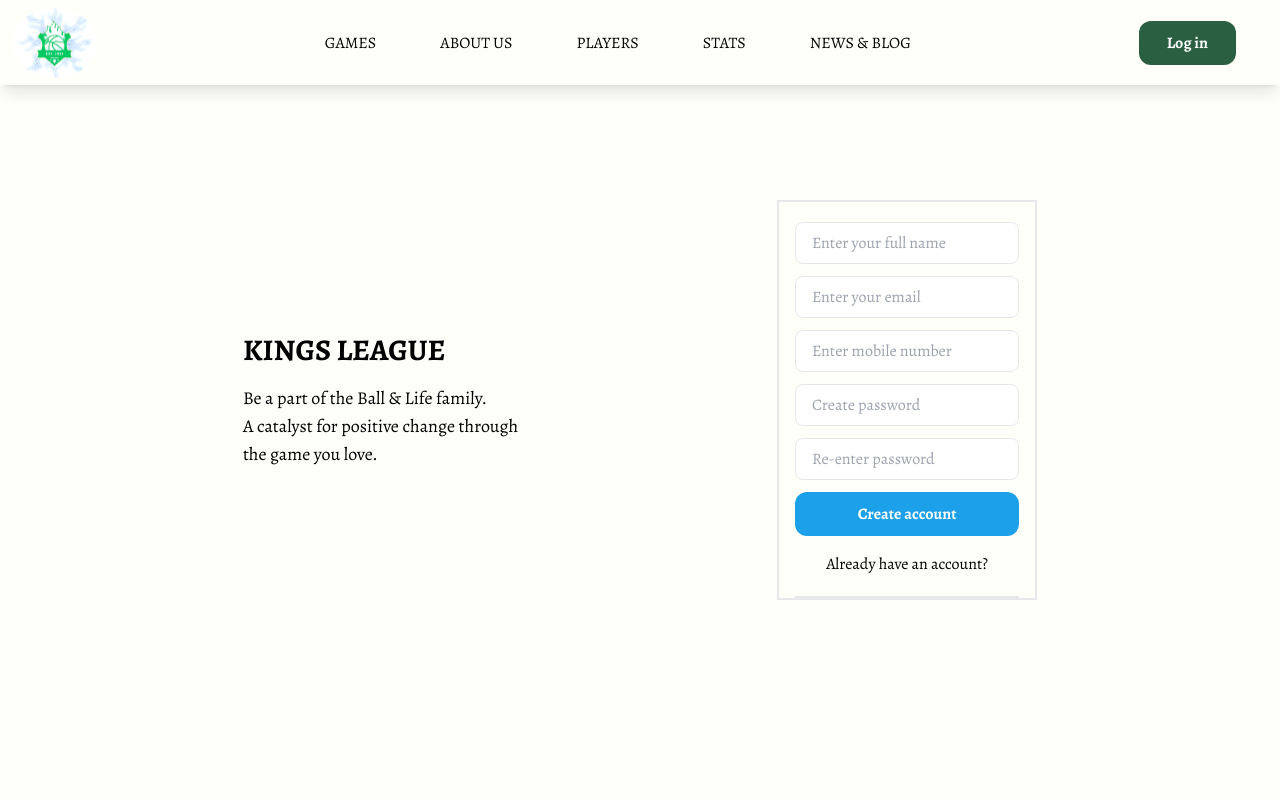
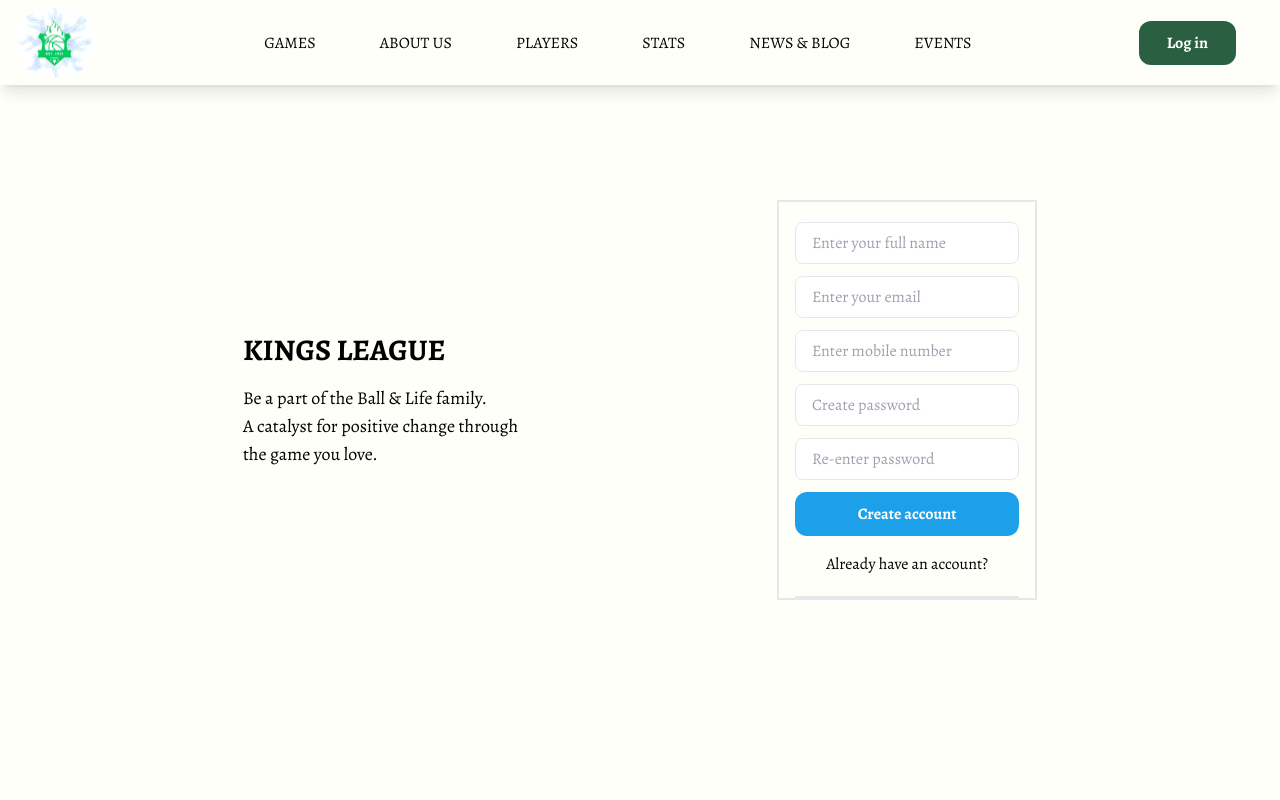
Before and after one commit to walethesolution/ball-league, a Next.js app: page /register in a window 1280 px wide. Shown: the top 800 px of the page. Built offline with nearby package versions, Linux system fonts and the light colour scheme.

Commit message:
Add events tab

```diff
--- a/components/home/Header.tsx
+++ b/components/home/Header.tsx
@@ -105,6 +105,13 @@
             >
               NEWS & BLOG
             </NavLink>
+            <NavLink
+              href={"/tbd"}
+              activeLink={activeLink}
+              setActiveLink={setActiveLink}
+            >
+              EVENTS
+            </NavLink>
           </ul>
           <Link
             href={"/login"}
@@ -159,6 +166,13 @@
             >
               NEWS & BLOG
             </Link>
+            <Link
+              href={"/tbd"}
+              className="mb-2 text-lg font-normal md:mb-4"
+              onClick={closeMenu}
+            >
+              EVENTS
+            </Link>
           </ul>
           <Link
             href={"login"}
```
